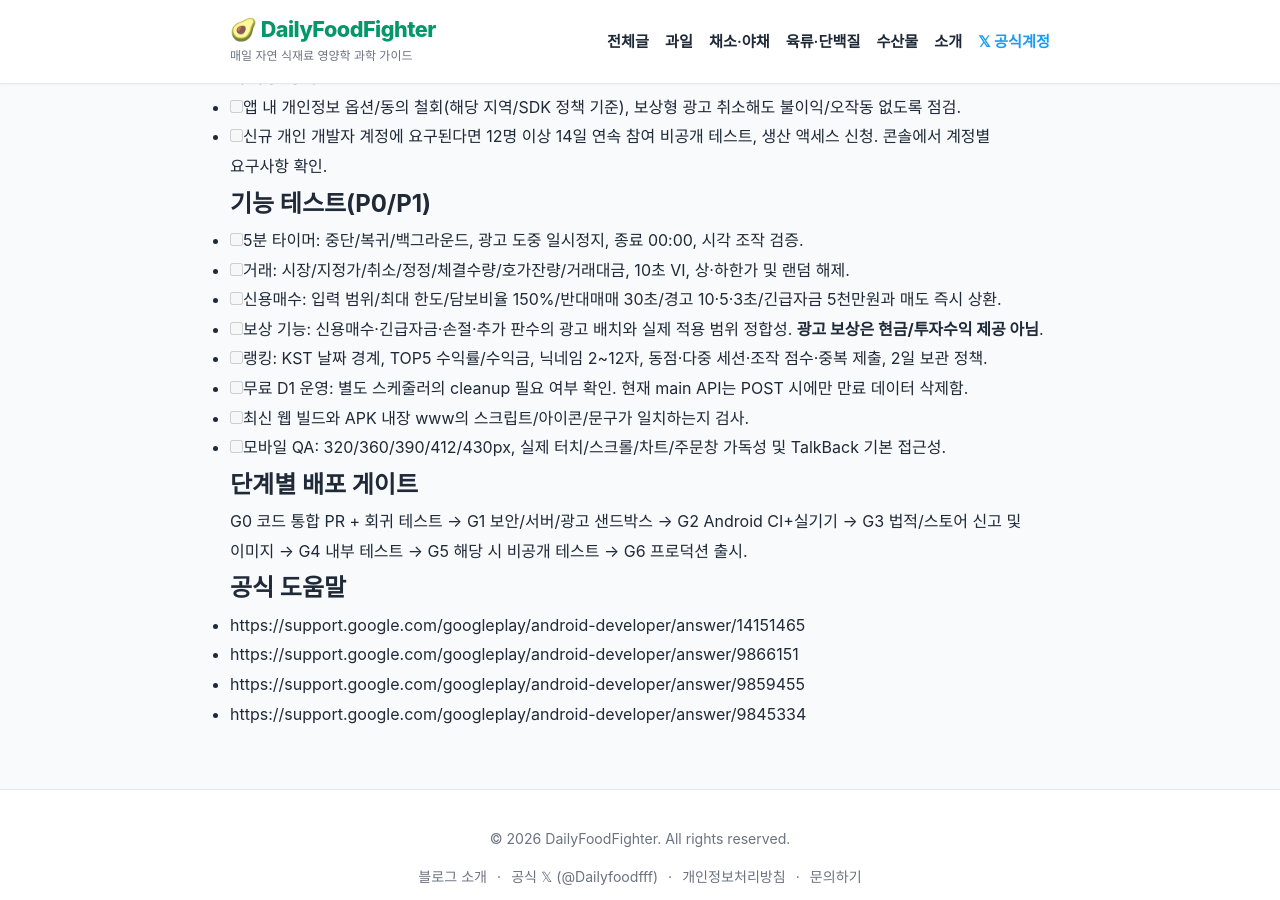
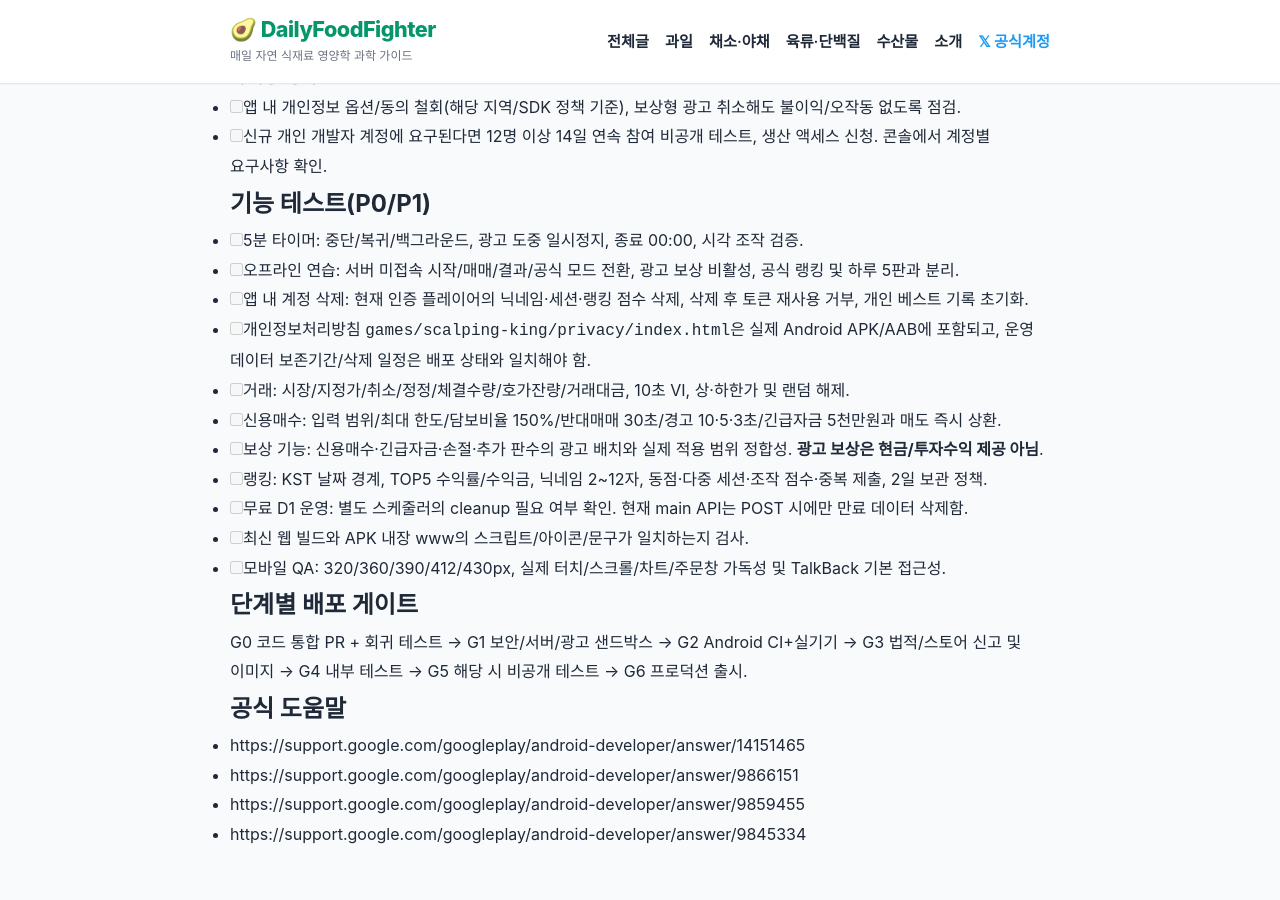
Before and after one commit to heewon-yu/dailyfoodfighter, a Jekyll site: the page built from scalping-king-android/PLAY_RELEASE_CHECKLIST.md, in a window 1280 px wide and 900 px high, scrolled down 1459 px. Built offline with Jekyll 4.4.1, drawn with Linux system fonts in a browser that asks for light colours; our own code applies the rules of GitHub Pages for plain Markdown files.

Commit message:
docs(scalping): document offline practice and self-service account deletion

```diff
--- a/scalping-king-android/PLAY_RELEASE_CHECKLIST.md
+++ b/scalping-king-android/PLAY_RELEASE_CHECKLIST.md
@@ -29,6 +29,9 @@
 
 ## 기능 테스트(P0/P1)
 - [ ] 5분 타이머: 중단/복귀/백그라운드, 광고 도중 일시정지, 종료 00:00, 시각 조작 검증.
+- [ ] 오프라인 연습: 서버 미접속 시작/매매/결과/공식 모드 전환, 광고 보상 비활성, 공식 랭킹 및 하루 5판과 분리.
+- [ ] 앱 내 계정 삭제: 현재 인증 플레이어의 닉네임·세션·랭킹 점수 삭제, 삭제 후 토큰 재사용 거부, 개인 베스트 기록 초기화.
+- [ ] 개인정보처리방침 `games/scalping-king/privacy/index.html`은 실제 Android APK/AAB에 포함되고, 운영 데이터 보존기간/삭제 일정은 배포 상태와 일치해야 함.
 - [ ] 거래: 시장/지정가/취소/정정/체결수량/호가잔량/거래대금, 10초 VI, 상·하한가 및 랜덤 해제.
 - [ ] 신용매수: 입력 범위/최대 한도/담보비율 150%/반대매매 30초/경고 10·5·3초/긴급자금 5천만원과 매도 즉시 상환.
 - [ ] 보상 기능: 신용매수·긴급자금·손절·추가 판수의 광고 배치와 실제 적용 범위 정합성. **광고 보상은 현금/투자수익 제공 아님**.
```
